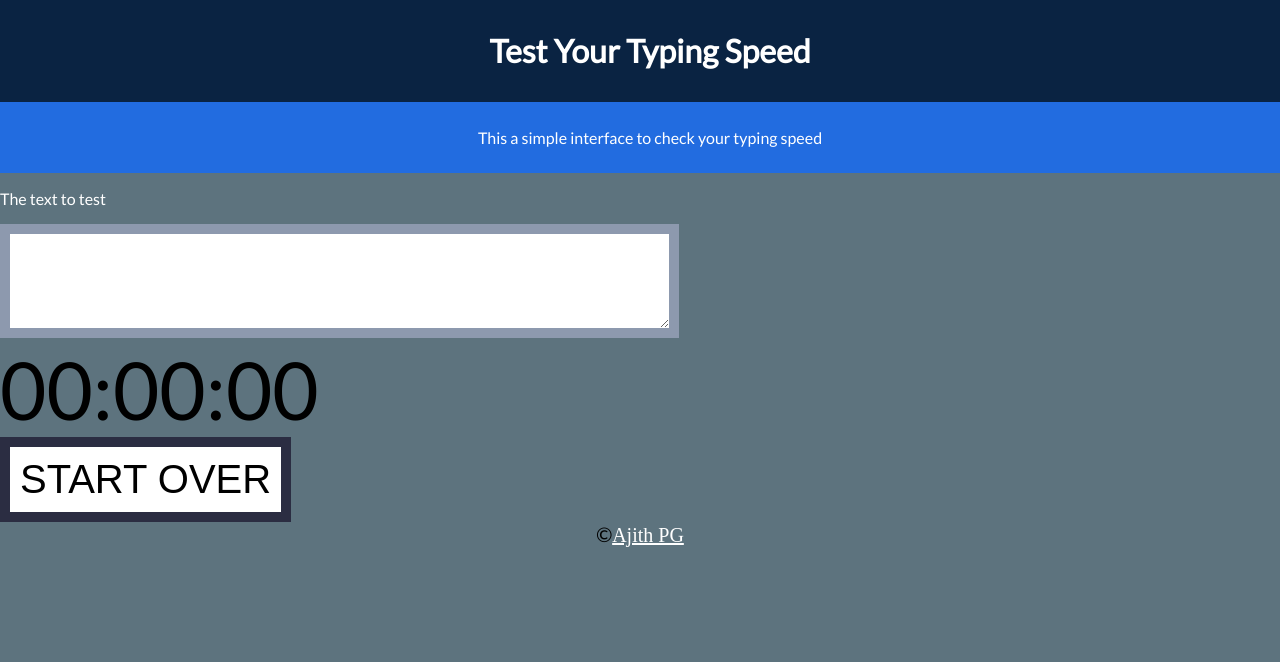
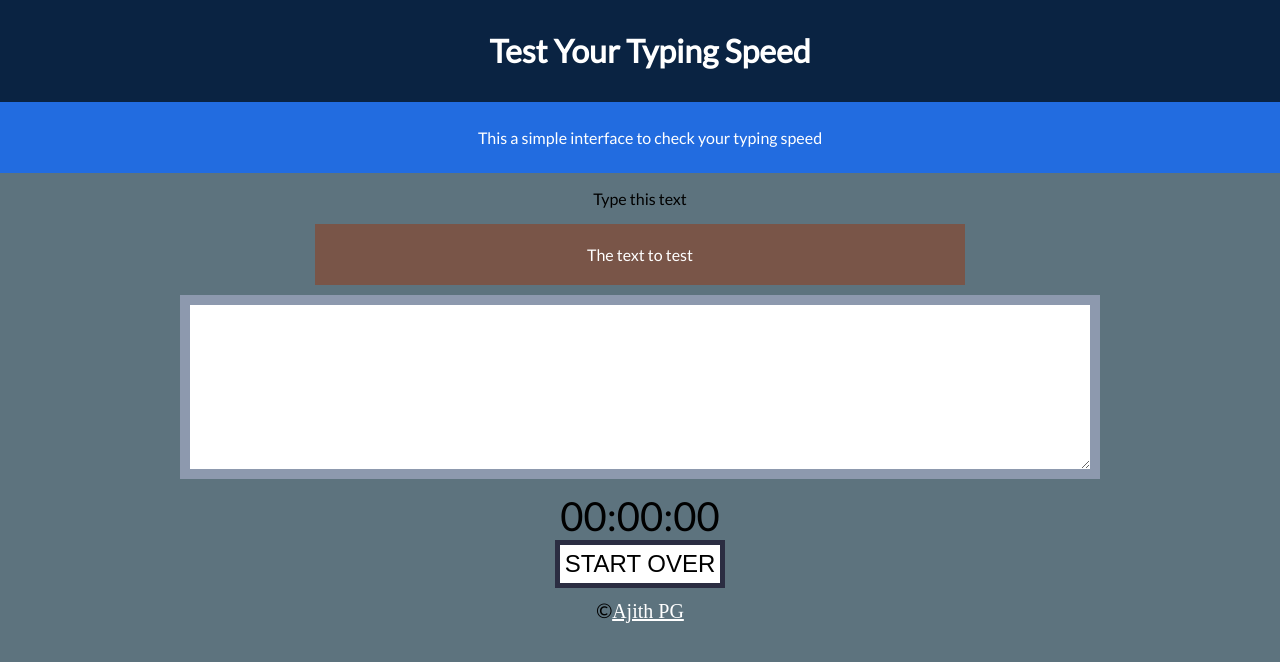
Before and after one commit to AjithPG/Keyboard-Killer, a plain HTML site: page index.html in a window 1280 px wide. Drawn offline with Linux system fonts and the light colour scheme; a web font is replaced by a local one.

Commit message:
UI fixed

```diff
--- a/index.html
+++ b/index.html
@@ -5,8 +5,24 @@
   <meta charset="utf-8">
   <title>Typing Speed</title>
   <link href="https://fonts.googleapis.com/css?family=Lato&display=swap" rel="stylesheet">
-<link href="https://fonts.googleapis.com/css?family=Grenze&display=swap" rel="stylesheet">
+  <link href="https://fonts.googleapis.com/css?family=Grenze&display=swap" rel="stylesheet">
   <link rel="stylesheet" href="style.css">
+
+  <meta name="viewport" content="width=device-width, initial-scale=1.0">
+  <style>
+  @media only screen and (max-width: 600px) {
+  .test-wrapper{
+    text-align: center;
+    padding: 5px;
+  }
+  #test-area {
+
+    width:90vw;
+
+  }
+  }
+
+  </style>
   <script type="text/javascript" async src="script.js">
 
   </script>
@@ -23,11 +39,14 @@
       </p>
     </article>
     <section class="test-area">
+      <p class="info">
+        Type this text
+      </p>
       <div id="origin-text">
         <p>The text to test</p>
       </div>
       <div class="test-wrapper">
-        <textarea id="test-area" name="textarea" rows="6" cols="80"></textarea>
+        <textarea id="test-area" name="textarea" ></textarea>
       </div>
       <div class="meta">
         <section id="clock">
@@ -39,7 +58,7 @@
       </div>
     </section>
   </main>
-  <footer>	&copy<a href="https://www.linkedin.com/in/ajith-pg/">Ajith PG</a>
+  <footer> &copy<a href="https://www.linkedin.com/in/ajith-pg/">Ajith PG</a>
   </footer>
 </body>
 
--- a/style.css
+++ b/style.css
@@ -7,7 +7,7 @@ body {
 }
 
 .masthed {
-  width: 100%;
+  width: 100vw;
   background-color: #0A2342;
   color: white;
   padding: 10px;
@@ -18,34 +18,54 @@ body {
   background-color: #226CE0;
   text-align: center;
   color: white;
-  width: 100%;
+  width: 100vw;
+  padding: 10px;
+}
+.info{
+  color: black;
+  font-weight: 300;
+  text-align: center;
+}
+#origin-text {
+  color: white;
+  font-weight: normal;
+  background-color: #795548;
+  padding: 5px;
+  text-align: center;
+  width: 50%;
+  margin: 0 auto;
+
+}
+.test-wrapper{
+    text-align: center;
+}
+#test-area {
+  border: 10px solid #8D99AE;
+  width:70vw;
+  height: 20vh;
+  margin-top: 10px;
+}
+.meta{
   padding: 10px;
 }
 
-#origin-text {
-  color: white;
-  font-weight: normal;
-}
+.meta {
 
-#test-area {
-  border: 10px solid #8D99AE;
-}
-
-.meta {
-  width: 50%;
+  text-align: center;
 }
 
 .timer {
-  font-size: 5rem;
+  font-size: 2.5em;
 }
 
 #reset {
-  border: 10px solid #2B2D42;
+  border: 5px solid #2B2D42;
   text-transform: uppercase;
   background-color: #ffffff;
-  font-size: 2.5rem;
-  padding: 10px;
+  font-size: 1.5em;
+  padding: 5px;
   color: black;
+
 }
 
 #reset:hover {
```
